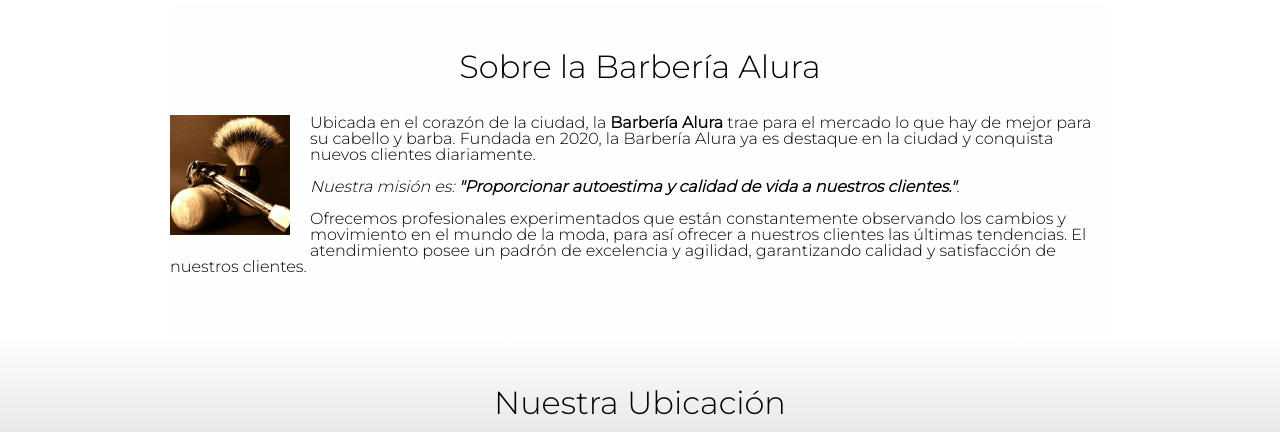
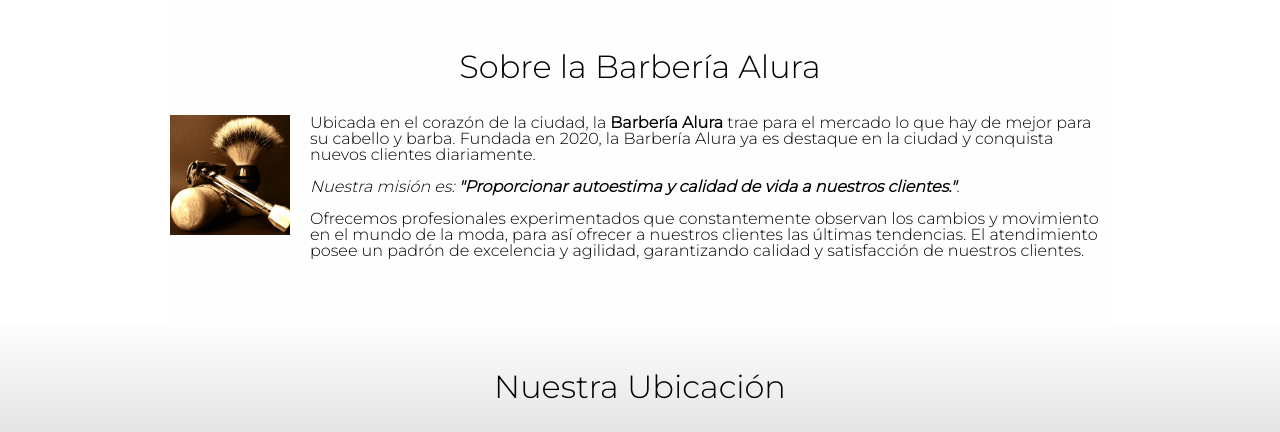
Before and after one commit to JorshuaEs/Alura-FistPage, a plain HTML site: page index.html in a window 1280 px wide. Shown: the part 773-1205 px from the top of the page. Drawn offline with Linux system fonts and the light colour scheme.

Commit message:
Cambiando descripción de párrafo

```diff
--- a/index.html
+++ b/index.html
@@ -43,7 +43,7 @@
 
                 <p id="mision"><em>Nuestra misión es: <strong>"Proporcionar autoestima y calidad de vida a nuestros clientes."</strong>.</em></p>
 
-                <p>Ofrecemos profesionales experimentados que están constantemente observando los cambios y movimiento en el mundo de la moda, para así ofrecer a nuestros clientes las últimas tendencias. El atendimiento posee un padrón de excelencia y agilidad, garantizando calidad y satisfacción de nuestros clientes.</p>
+                <p>Ofrecemos profesionales experimentados que constantemente observan los cambios y movimiento en el mundo de la moda, para así ofrecer a nuestros clientes las últimas tendencias. El atendimiento posee un padrón de excelencia y agilidad, garantizando calidad y satisfacción de nuestros clientes.</p>
 
 
             </section>
```
